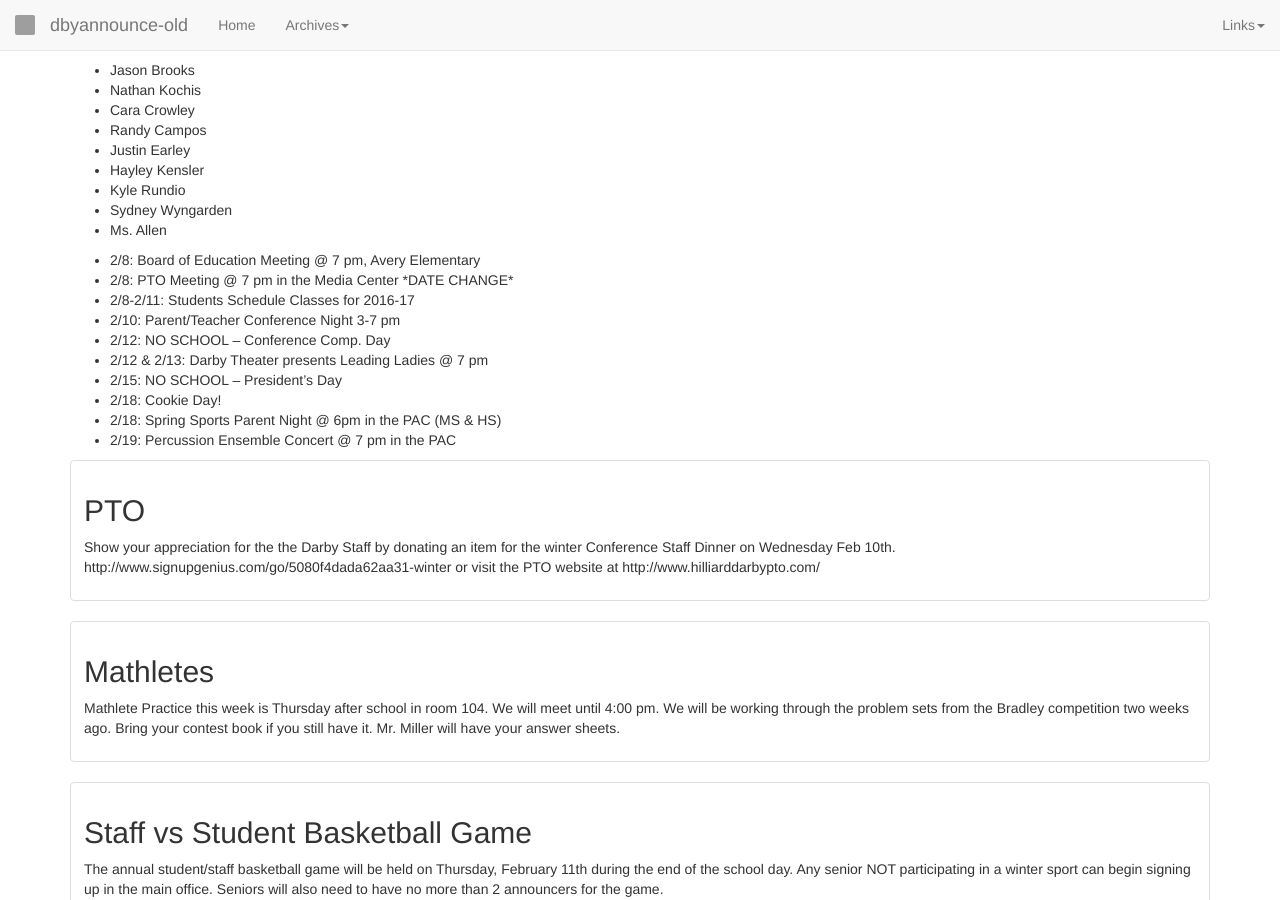
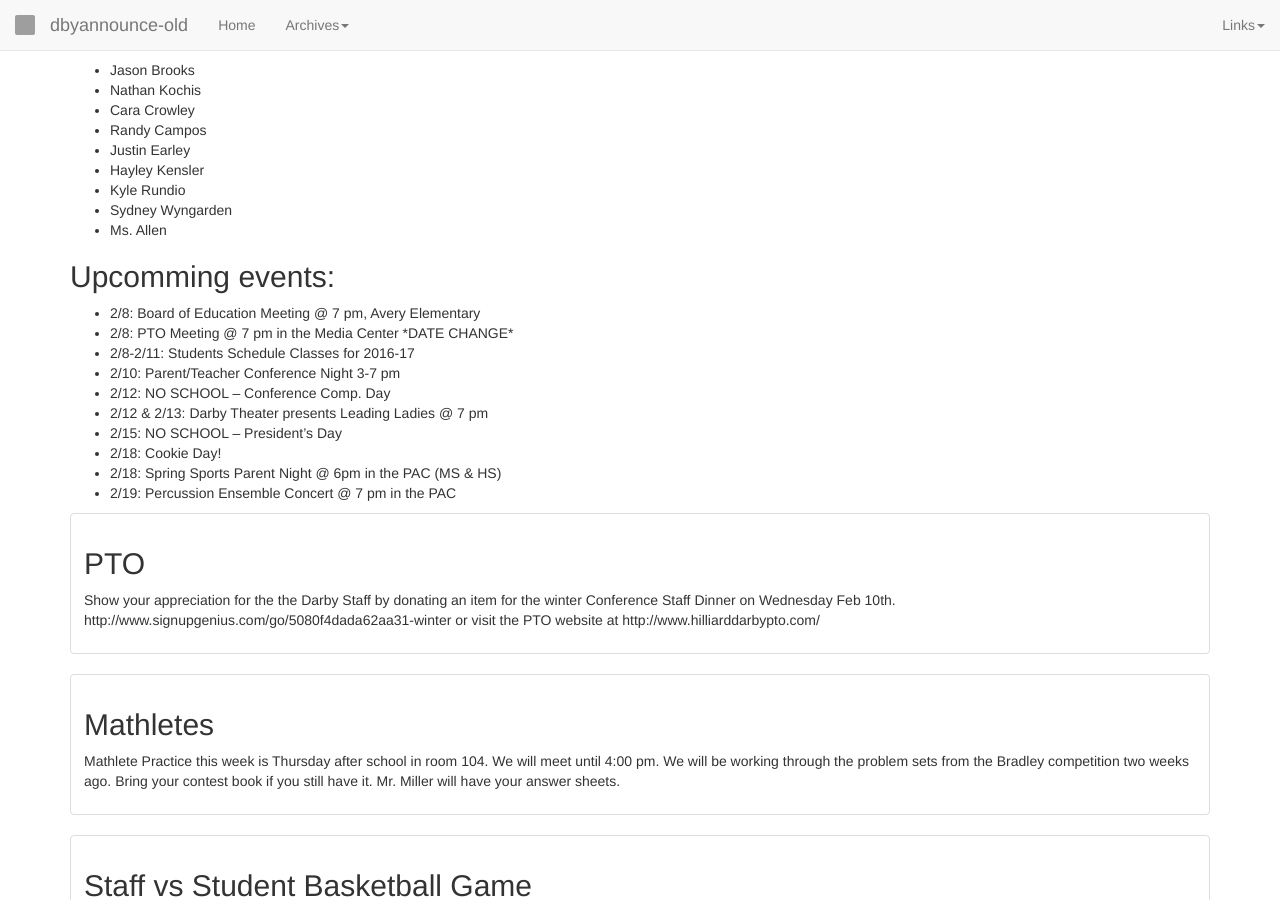
Before and after one commit to enzanki-ars/dbyannounce-old, a Jekyll site: the page built from _posts/2016-02-08-announcements.md, in a window 1280 px wide and 900 px high, scrolled down 653 px. Built offline with Jekyll 4.4.1, drawn with Linux system fonts in a browser that asks for light colours; nearby versions of some CDN libraries; grey boxes are pictures that could not be loaded.

Commit message:
Add title to events

```diff
--- a/_layouts/announcements.html
+++ b/_layouts/announcements.html
@@ -26,6 +26,7 @@
 {% endif %}
 
 {% if page.events %}
+  <h2>Upcomming events:</h2>
   <ul>
   {% for event in page.events %}
     <li>{{ event.date }}: {{ event.name }}</li>
```
